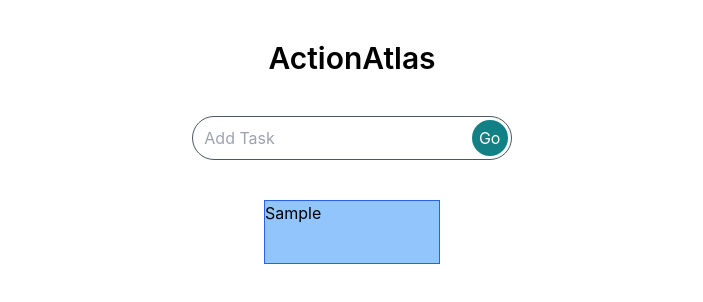
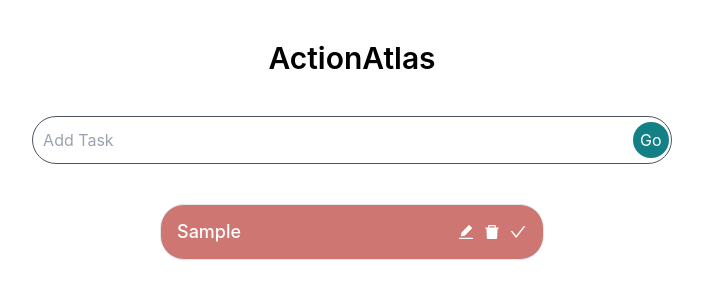
Before and after one commit to its-lakshya/ActionAtlas, a React (Create React App) app: page / in a window 1280 px wide. Both pictures are taken after typing "Sample" into the empty fields and a click on the button "Go". Shown: the top 302 px of the page, without its empty margins (328-1031 px from the left). Built offline with nearby package versions, Linux system fonts and the light colour scheme.

Commit message:
build the task done functionality

```diff
--- a/package.json
+++ b/package.json
@@ -12,6 +12,7 @@
     "@types/react-dom": "^18.2.11",
     "react": "^18.2.0",
     "react-dom": "^18.2.0",
+    "react-icons": "^4.11.0",
     "react-scripts": "5.0.1",
     "typescript": "^4.9.5",
     "web-vitals": "^2.1.4"
--- a/src/App.tsx
+++ b/src/App.tsx
@@ -3,7 +3,8 @@ import './App.css';
 import InputField from './components/InputField';
 import { useState } from 'react';
 import { ToDo } from './model';
-import List from './components/List';
+import List from './components/ToDoList';
+import ToDoList from './components/ToDoList';
 
 const App:React.FC = () =>  {
 
@@ -23,11 +24,13 @@ const App:React.FC = () =>  {
     <div className="flex flex-col w-full h-screen items-center my-10 mx-10 max-sm:my-5 max-sm:mx-5 gap-y-10">
       <div className='font-semibold text-3xl'>ActionAtlas</div>
       <InputField todo={todo} setTodo={setTodo} handleAdd={handleAdd}/>
+      {/* <div className='flex flex-col gap-y-2'>
       {todos.map((todo) => {
-        console.log(todo)
         return(
         <List key={todo.id} id={todo.id} todo={todo.todo} isDone={todo.isDone}/>
       )})}
+      </div> */}
+      <ToDoList todos={todos} setTodos={setTodos}/>
     </div>
   );
 }
--- a/src/components/InputField.tsx
+++ b/src/components/InputField.tsx
@@ -9,13 +9,13 @@ interface Props {
 const InputField = ({ todo, setTodo, handleAdd }: Props) => {
   // const InputField:React.FC<Props> = ({todo, setTodo}) => {   //above line can also be written as this but this is not used much and not advised also.
   return (
-    <form className="border border-gray-600 rounded-full w-80 flex justify-evenly items-center h-11"
+    <form className="border border-gray-600 rounded-full w-1/2 flex justify-evenly items-center h-12 gap-x-12"
     onSubmit={handleAdd}
     >
       <input
         type="input"
         placeholder="Add Task"
-        className="outline-none w-64"
+        className="outline-none w-5/6"
         value={todo}
         onChange={(e) => setTodo(e.target.value)}
       />
--- a/src/components/List.tsx
+++ /dev/null
@@ -1,18 +0,0 @@
-import React from "react";
-import { ToDo } from "../model";
-
-// interface text{
-//     id:number,
-//     todo:string,
-//     isDone:boolean,
-// }
-
-const List = ({id , todo, isDone}:ToDo) => {
-    return (
-        <div className='w-44 h-16 bg-blue-300 border border-blue-600'>
-            {todo}
-        </div>
-    )
-}
-
-export default List;
--- /dev/null
+++ b/src/components/SingleTodo.tsx
@@ -0,0 +1,38 @@
+import React from "react";
+import { ToDo } from "../model";
+import { AiFillEdit, AiFillDelete, AiOutlineCheck } from "react-icons/ai";
+import ToDoList from "./ToDoList";
+
+interface Props {
+  todo: ToDo;
+  todos: ToDo[];
+  setTodos: React.Dispatch<React.SetStateAction<ToDo[]>>;
+}
+
+const SingleTodo = ({ todo, todos, setTodos }: Props) => {
+  const handleDone = (id: number) => {
+    setTodos(
+      todos.map((todo) =>
+        todo.id === id ? { ...todo, isDone: !todo.isDone } : todo
+      )
+    );
+  };
+  return (
+    <form className="w-96 h-14 overflow-clip bg-[#CD7672] border rounded-3xl flex items-center justify-between px-4 text-lg text-white font-medium">
+      {todo.isDone ? <s>{todo.todo}</s> : <span>{todo.todo}</span>}
+      <div className="flex gap-x-2 [&>*]:cursor-pointer">
+        <span>
+          <AiFillEdit />
+        </span>
+        <span>
+          <AiFillDelete />
+        </span>
+        <span onClick={() => handleDone(todo.id)}>
+          <AiOutlineCheck />
+        </span>
+      </div>
+    </form>
+  );
+};
+
+export default SingleTodo;
--- /dev/null
+++ b/src/components/ToDoList.tsx
@@ -0,0 +1,26 @@
+import React from "react";
+import { ToDo } from "../model";
+import SingleTodo from "./SingleTodo";
+
+interface Props{
+    todos:ToDo[],
+    setTodos:React.Dispatch<React.SetStateAction<ToDo[]>>,
+}
+
+const ToDoList = ({todos, setTodos}:Props) => {
+    return (
+            // <div className='w-72 h-12 bg-[#CD7672] border rounded-3xl flex items-center px-4 text-lg text-white font-medium'>
+            <div className='w-4/5 justify-center gap-y-4 flex gap-x-4 flex-wrap'>
+                {todos.map((todo)=>(
+                    <SingleTodo
+                    key={todo.id}
+                    todo={todo}
+                    todos={todos}
+                    setTodos={setTodos}
+                    />
+                ))}
+            </div>
+    )
+}
+
+export default ToDoList;
```
Also changed, not shown: 1 other file (tests, documents, lock files or other folders).
